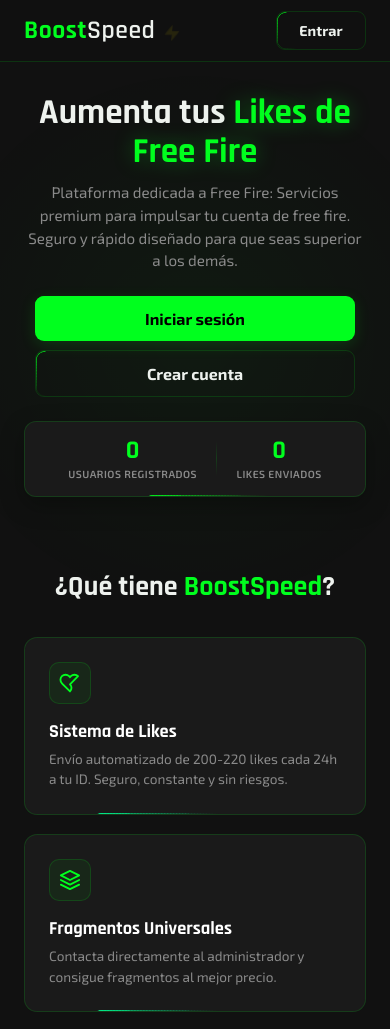
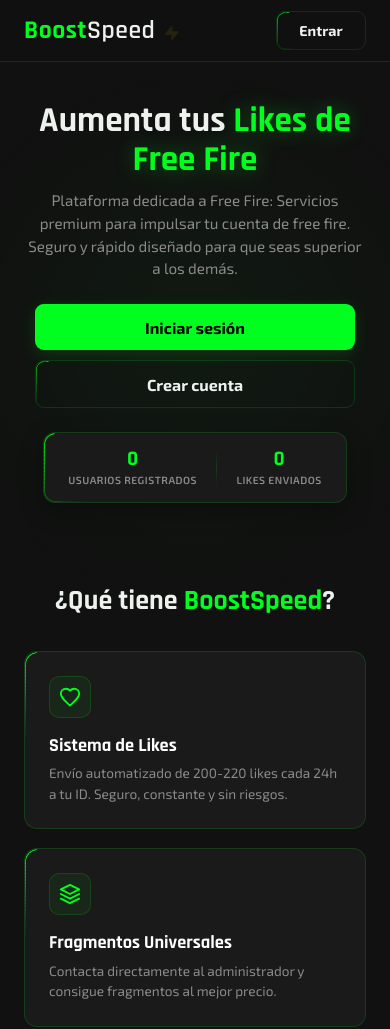
Before and after one commit to DUARTEbi/pruebasDePagina, a website: page public/index.html in a window 390 px wide. Shown: the top 1029 px of the page. Drawn offline with Linux system fonts and the light colour scheme; no server answers.

Commit message:
Update index.html

```diff
--- a/public/index.html
+++ b/public/index.html
@@ -6,107 +6,46 @@
 <meta name="theme-color" content="#111111"/>
 <title>BoostSpeed – Likes de Free Fire</title>
 <link rel="preconnect" href="https://fonts.googleapis.com"/>
-<link href="https://fonts.googleapis.com/css2?family=Rajdhani:wght@500;600;700;800&family=Exo+2:wght@400;500;600;700&display=swap" rel="stylesheet"/>
+<link href="https://fonts.googleapis.com/css2?family=Rajdhani:wght@500;600;700&family=Exo+2:wght@400;500;600;700&display=swap" rel="stylesheet"/>
 <style>
-:root {
-  --g: #00FF1E; --gm: #00e61a;
-  --bg: #111111; --bg2: #161616; --sur: #1a1a1a;
-  --bdr: rgba(0, 255, 30, 0.15); --txt: #eef2ee; --mut: #8a8a8a; --red: #ff4757;
-}
+:root{--g:#00FF1E;--gm:#00e61a;--bg:#111;--bg2:#161616;--sur:#1a1a1a;--bdr:rgba(0,255,30,.15);--txt:#eef2ee;--mut:#8a8a8a}
 *,*::before,*::after{box-sizing:border-box;margin:0;padding:0}
 body{font-family:'Exo 2',sans-serif;background:var(--bg);color:var(--txt);min-height:100vh;overflow-x:hidden}
-
-.bg-glow {
-  position:fixed;top:40%;left:50%;transform:translate(-50%,-50%);
-  width:600px;height:600px;border-radius:50%;
-  background:radial-gradient(circle,rgba(0,255,30,.04) 0%,transparent 65%);
-  pointer-events:none;z-index:0;
-}
-
-nav {
-  position:sticky;top:0;z-index:200;
-  background:rgba(17,17,17,.88);backdrop-filter:blur(10px);-webkit-backdrop-filter:blur(10px);
-  border-bottom:1px solid var(--bdr);padding:0 1.5rem;
-  display:flex;align-items:center;justify-content:space-between;
-  height:62px;
-}
-.logo { font-family:'Rajdhani',sans-serif;font-size:1.6rem;font-weight:800;color:var(--g);text-decoration:none;letter-spacing:0.5px;}
-.logo span { color:var(--txt);font-weight:600; }
-
+.bg-glow{position:fixed;top:40%;left:50%;transform:translate(-50%,-50%);width:600px;height:600px;border-radius:50%;background:radial-gradient(circle,rgba(0,255,30,.04)0%,transparent 65%);pointer-events:none;z-index:0}
+nav{position:sticky;top:0;z-index:200;background:rgba(17,17,17,.88);backdrop-filter:blur(10px);border-bottom:1px solid var(--bdr);padding:0 1.5rem;display:flex;align-items:center;justify-content:space-between;height:62px}
+.logo{font-family:'Rajdhani',sans-serif;font-size:1.6rem;font-weight:800;color:var(--g);text-decoration:none;letter-spacing:.5px}
+.logo span{color:var(--txt);font-weight:600}
 .rayo-impacto{color:#ffea00;display:inline-block;vertical-align:middle;width:.85em;height:.85em;margin-left:6px;will-change:transform,opacity,filter;transform-origin:center bottom;animation:strike 3.5s infinite linear}
 @keyframes strike{0%,80%,85%,92%,100%{opacity:.1;transform:scale(.9)rotate(0deg);filter:drop-shadow(0 0 2px rgba(255,234,0,.2))}82%{opacity:1;transform:scale(1.1)rotate(-5deg);filter:drop-shadow(0 0 10px #ffea00)}88%{opacity:1;transform:scale(1.3)rotate(6deg);filter:drop-shadow(0 0 15px #ffea00)drop-shadow(0 0 5px #fff)}}
-
-.btn {
-  display:inline-flex;align-items:center;justify-content:center;gap:8px;
-  padding:0.6rem 1.4rem;border-radius:9px;font-family:'Exo 2',sans-serif;
-  font-weight:700;font-size:0.9rem;border:none;color:#000;
-  transition:transform 0.2s,box-shadow 0.2s;position:relative;cursor:pointer;
-}
-.btn-ghost { background:transparent; border:1px solid var(--bdr); color:var(--txt); }
-.btn-ghost:hover { border-color:var(--g); color:var(--g); }
-.btn-p { background:var(--g); box-shadow:0 4px 15px rgba(0,255,30,.15); }
-.btn-p:hover { background:var(--gm); transform:translateY(-2px); box-shadow:0 8px 25px rgba(0,255,30,.25); }
-.btn-p:active, .btn-ghost:active { transform:scale(.97); }
-.btn-lg { padding:0.8rem 2rem; font-size:1rem; width:100%; max-width:320px; }
-
-/* HERO */
-.hero {
-  position:relative; z-index:1; padding:2rem 1.5rem;
-  display:flex; flex-direction:column; align-items:center; text-align:center;
-}
-.hero h1 {
-  font-family:'Rajdhani',sans-serif; font-size:clamp(2.2rem,8vw,3.8rem); font-weight:800;
-  line-height:1.1; margin-bottom:0.6rem; max-width:820px;
-}
-.hero h1 em {
-  font-style:normal; color:var(--g);
-  filter:drop-shadow(0 0 10px rgba(0,255,30,0.3));
-}
-.hero p { color:var(--mut); font-size:0.95rem; max-width:550px; line-height:1.5; margin-bottom:1.5rem; }
-
-.hero-cta { display:flex; flex-direction:column; gap:0.6rem; align-items:center; margin-bottom:1.5rem; width:100%; }
-
-.stats-board {
-  display:flex; align-items:center; justify-content:center; gap:2rem;
-  background:var(--sur); border:1px solid var(--bdr); border-radius:12px;
-  padding:0.9rem 2rem; width:max-content; max-width:100%; box-shadow:0 8px 25px rgba(0,0,0,0.3);
-}
-.stat-item { display:flex; flex-direction:column; align-items:center; }
-.stat-num { font-family:'Rajdhani',sans-serif; font-size:1.6rem; font-weight:800; color:var(--g); line-height:1; }
-.stat-lbl { font-size:0.65rem; text-transform:uppercase; color:var(--mut); margin-top:4px; font-weight:600; letter-spacing:0.5px;}
-.stat-sep { width:1px; height:35px; background:linear-gradient(to bottom,transparent,var(--bdr),transparent); }
-
-@media(max-width:400px){
-  .stats-board { align-items:center; gap:1.2rem; padding: 1rem 1.5rem; width:100%; }
-}
-
-/* SECCION CARDS */
-.sec { position:relative; z-index:1; padding:2.5rem 1.5rem; }
-.sec-title { text-align:center; margin-bottom:2rem; }
-.sec-title h2 { font-family:'Rajdhani',sans-serif; font-size:clamp(1.75rem,4vw,2.5rem); font-weight:700; }
-.sec-title h2 span { color:var(--g); }
-
-.grid {
-  display:grid; grid-template-columns:repeat(auto-fit, minmax(260px, 1fr)); gap:1.2rem;
-  max-width:1000px; margin:0 auto;
-}
-.card {
-  background:var(--sur); border:1px solid var(--bdr); border-radius:13px;
-  padding:1.5rem; position:relative; overflow:hidden;
-}
-.c-ico {
-  width:42px; height:42px; border-radius:10px; background:rgba(0,255,30,0.06);
-  border:1px solid rgba(0,255,30,0.15); display:flex; align-items:center; justify-content:center;
-  margin-bottom:1rem;
-}
-.c-ico svg { width:22px; height:22px; stroke:var(--g); fill:none; stroke-width:2; stroke-linecap:round; stroke-linejoin:round; }
-.card h3 { font-family:'Rajdhani',sans-serif; font-size:1.15rem; font-weight:700; margin-bottom:0.4rem; color: #fff;}
-.card p { color:var(--mut); font-size:0.85rem; line-height:1.5; }
-
-/* TRACER */
-.nl-canvas { position:absolute; top:0; left:0; width:100%; height:100%; pointer-events:none; z-index:2; border-radius:inherit; }
-
-/* MODALES */
+.btn{display:inline-flex;align-items:center;justify-content:center;gap:8px;padding:.6rem 1.4rem;border-radius:9px;font-family:'Exo 2',sans-serif;font-weight:700;font-size:.9rem;border:none;color:#000;transition:transform .2s,box-shadow .2s;position:relative;cursor:pointer}
+.btn-ghost{background:transparent;border:1px solid var(--bdr);color:var(--txt)}
+.btn-ghost:hover{border-color:var(--g);color:var(--g)}
+.btn-p{background:var(--g);box-shadow:0 4px 15px rgba(0,255,30,.15)}
+.btn-p:hover{background:var(--gm);transform:translateY(-2px);box-shadow:0 8px 25px rgba(0,255,30,.25)}
+.btn-p:active,.btn-ghost:active{transform:scale(.97)}
+.btn-lg{padding:.85rem 2rem;font-size:1rem;width:100%;max-width:320px}
+.hero{position:relative;z-index:1;padding:2.5rem 1.5rem;display:flex;flex-direction:column;align-items:center;text-align:center}
+.hero h1{font-family:'Rajdhani',sans-serif;font-size:clamp(2.2rem,8vw,3.8rem);font-weight:800;line-height:1.1;margin-bottom:.6rem;max-width:820px}
+.hero h1 em{font-style:normal;color:var(--g);filter:drop-shadow(0 0 10px rgba(0,255,30,.3))}
+.hero p{color:var(--mut);font-size:.95rem;max-width:550px;line-height:1.5;margin-bottom:1.5rem}
+.hero-cta{display:flex;flex-direction:column;gap:.6rem;align-items:center;margin-bottom:1.5rem;width:100%}
+.stats-board{display:flex;align-items:center;justify-content:center;gap:2rem;background:var(--sur);border:1px solid var(--bdr);border-radius:12px;padding:.9rem 2rem;width:max-content;max-width:100%;box-shadow:0 8px 25px rgba(0,0,0,.3);position:relative}
+.stat-item{display:flex;flex-direction:column;align-items:center}
+.stat-num{font-family:'Rajdhani',sans-serif;font-size:1.6rem;font-weight:800;color:var(--g);line-height:1}
+.stat-lbl{font-size:.65rem;text-transform:uppercase;color:var(--mut);margin-top:4px;font-weight:600;letter-spacing:.5px}
+.stat-sep{width:1px;height:35px;background:linear-gradient(to bottom,transparent,var(--bdr),transparent)}
+@media(max-width:400px){.stats-board{gap:1.2rem;padding:1rem 1.5rem}.stat-num{font-size:1.3rem}}
+.sec{position:relative;z-index:1;padding:2.5rem 1.5rem}
+.sec-title{text-align:center;margin-bottom:2rem}
+.sec-title h2{font-family:'Rajdhani',sans-serif;font-size:clamp(1.75rem,4vw,2.5rem);font-weight:700}
+.sec-title h2 span{color:var(--g)}
+.grid{display:grid;grid-template-columns:repeat(auto-fit,minmax(260px,1fr));gap:1.2rem;max-width:1000px;margin:0 auto}
+.card{background:var(--sur);border:1px solid var(--bdr);border-radius:13px;padding:1.5rem;position:relative;overflow:hidden}
+.c-ico{width:42px;height:42px;border-radius:10px;background:rgba(0,255,30,.06);border:1px solid rgba(0,255,30,.15);display:flex;align-items:center;justify-content:center;margin-bottom:1rem}
+.c-ico svg{width:22px;height:22px;stroke:var(--g);fill:none;stroke-width:2;stroke-linecap:round;stroke-linejoin:round}
+.card h3{font-family:'Rajdhani',sans-serif;font-size:1.15rem;font-weight:700;margin-bottom:.4rem;color:#fff}
+.card p{color:var(--mut);font-size:.85rem;line-height:1.5}
+.nl-canvas{position:absolute;top:0;left:0;width:100%;height:100%;pointer-events:none;z-index:2;border-radius:inherit}
 .ov{position:fixed;inset:0;background:rgba(0,0,0,.85);z-index:300;display:flex;align-items:center;justify-content:center;padding:1rem;opacity:0;pointer-events:none;transition:opacity .2s}
 .ov.open{opacity:1;pointer-events:all}
 .modal{background:var(--bg2);border:1px solid var(--bdr);border-radius:17px;padding:2rem;width:100%;max-width:400px;position:relative;transform:translateY(15px);transition:transform .2s,opacity .2s;opacity:0;max-height:90vh;overflow-y:auto}
@@ -123,16 +62,11 @@ nav {
 .btn-full{width:100%}
 .fl{font-size:.83rem;color:var(--mut);text-align:center;margin-top:.85rem}
 .fl a{color:var(--g);text-decoration:none;font-weight:700}
-
-/* NOTIFICACION FLOTANTE */
+footer{position:relative;z-index:1;border-top:1px solid var(--bdr);padding:1.5rem;text-align:center;color:var(--mut);font-size:.8rem}
+footer strong{color:var(--g)}
 #notif-container{position:fixed;left:18px;bottom:18px;z-index:500;display:flex;flex-direction:column-reverse;gap:.5rem;pointer-events:none;max-width:250px}
-.notif{
-  background:rgba(17,17,17,.95);border:1px solid rgba(0,255,30,.3);border-radius:10px;
-  padding:.6rem .85rem;display:flex;align-items:center;gap:.55rem;
-  backdrop-filter:blur(8px);box-shadow:0 4px 20px rgba(0,0,0,.5),0 0 12px rgba(0,255,30,.1);
-  animation:notifRise 4.5s forwards;
-}
-@keyframes notifRise{ 0%{transform:translateY(20px);opacity:0} 10%,80%{transform:translateY(0);opacity:1} 100%{transform:translateY(-20px);opacity:0} }
+.notif{background:rgba(17,17,17,.95);border:1px solid rgba(0,255,30,.3);border-radius:10px;padding:.6rem .85rem;display:flex;align-items:center;gap:.55rem;backdrop-filter:blur(8px);box-shadow:0 4px 20px rgba(0,0,0,.5),0 0 12px rgba(0,255,30,.1);animation:notifRise 4.5s forwards}
+@keyframes notifRise{0%{transform:translateY(20px);opacity:0}10%,80%{transform:translateY(0);opacity:1}100%{transform:translateY(-20px);opacity:0}}
 .notif-ico{width:28px;height:28px;border-radius:7px;background:rgba(0,255,30,.12);border:1px solid rgba(0,255,30,.2);display:flex;align-items:center;justify-content:center;flex-shrink:0}
 .notif-txt{flex:1;min-width:0}
 .notif-name{font-family:'Rajdhani',sans-serif;font-size:.9rem;font-weight:700;color:var(--txt);white-space:nowrap;overflow:hidden;text-overflow:ellipsis;line-height:1.2;}
@@ -177,7 +111,7 @@ nav {
 
   <div class="grid">
     <div class="card" id="card-1">
-      <div class="c-ico"><svg viewBox="0 0 24 24"><path d="M20.8 4.6a5.5 5.5 0 00-7.8 0L12 5.7l-1-1.1a5.5 5.5 0 00-7.8 7.8l1 1 7.8 7.8a5.5 5.5 0 000-7.8z"/></svg></div>
+      <div class="c-ico"><svg viewBox="0 0 24 24"><path d="M12 21.35l-1.45-1.32C5.4 15.36 2 12.28 2 8.5 2 5.42 4.42 3 7.5 3c1.74 0 3.41.81 4.5 2.09C13.09 3.81 14.76 3 16.5 3 19.58 3 22 5.42 22 8.5c0 3.78-3.4 6.86-8.55 11.54L12 21.35z"/></svg></div>
       <h3>Sistema de Likes</h3>
       <p>Envío automatizado de 200-220 likes cada 24h a tu ID. Seguro, constante y sin riesgos.</p>
     </div>
@@ -203,15 +137,14 @@ nav {
   <strong>BoostSpeed</strong> &copy; 2026 · Plataforma de likes para Free Fire · Activo 24/7
 </footer>
 
-<!-- MODALES -->
 <div class="ov" id="ov-login" onclick="cerrarModal('login',event)">
   <div class="modal" id="modal-login">
     <button class="mc" onclick="cerrarModal('login')">✕</button>
     <h2>Iniciar sesión</h2>
     <p class="sub">Bienvenido de vuelta a BoostSpeed</p>
-    <div class="fg"><label>Usuario</label><input type="text" placeholder="Tu nombre de usuario"/></div>
-    <div class="fg"><label>Contraseña</label><input type="password" placeholder="••••••••"/></div>
-    <button class="btn btn-p btn-full">Entrar →</button>
+    <div class="fg"><label>Usuario</label><input type="text" id="l-user" placeholder="Tu nombre de usuario" autocomplete="username"/></div>
+    <div class="fg"><label>Contraseña</label><input type="password" id="l-pass" placeholder="••••••••" autocomplete="current-password" onkeydown="if(event.key==='Enter')login()"/></div>
+    <button class="btn btn-p btn-full" onclick="login()">Entrar →</button>
     <div class="fl">¿No tienes cuenta? <a href="#" onclick="switchModal('login','registro');return false">Crear cuenta</a></div>
   </div>
 </div>
@@ -221,145 +154,105 @@ nav {
     <button class="mc" onclick="cerrarModal('registro')">✕</button>
     <h2>Crear cuenta</h2>
     <p class="sub">Empieza gratis en segundos</p>
-    <div class="fg"><label>Usuario</label><input type="text" placeholder="Elige un nombre de usuario"/></div>
-    <div class="fg"><label>Correo o teléfono</label><input type="text" placeholder="correo@ejemplo.com o +57..."/></div>
-    <div class="fg"><label>Contraseña</label><input type="password" placeholder="Mínimo 6 caracteres"/></div>
-    <button class="btn btn-p btn-full">Crear cuenta →</button>
+    <div class="fg"><label>Usuario</label><input type="text" id="r-user" placeholder="Elige un nombre de usuario" autocomplete="username"/></div>
+    <div class="fg"><label>Correo o teléfono</label><input type="text" id="r-contact" placeholder="correo@ejemplo.com o +57..."/></div>
+    <div class="fg"><label>Contraseña</label><input type="password" id="r-pass" placeholder="Mínimo 6 caracteres" autocomplete="new-password" onkeydown="if(event.key==='Enter')registro()"/></div>
+    <button class="btn btn-p btn-full" onclick="registro()">Crear cuenta →</button>
     <div class="fl">¿Ya tienes cuenta? <a href="#" onclick="switchModal('registro','login');return false">Iniciar sesión</a></div>
   </div>
 </div>
 
 <script>
-// BORDER TRACER - CORREGIDO
-function attachTracer(target, opt={}) {
-  if(!target) return;
+// NEON TRACER - Funcionando correctamente
+function attachTracer(target, opts) {
+  opts = opts || {};
+  const speed = opts.speed || 0.5;
+  const tailLen = opts.tail || 80;
+  const lineWidth = opts.width || 2;
 
-  // Evitar duplicados
-  if(target.dataset.hasTracer) return;
+  if (target.dataset.hasTracer) return;
   target.dataset.hasTracer = '1';
 
-  const cvs = document.createElement('canvas');
-  cvs.className = 'nl-canvas';
-  if(getComputedStyle(target).position === 'static') target.style.position = 'relative';
-  target.appendChild(cvs);
+  const canvas = document.createElement('canvas');
+  canvas.className = 'nl-canvas';
+  if (getComputedStyle(target).position === 'static') target.style.position = 'relative';
+  target.appendChild(canvas);
 
-  const ctx = cvs.getContext('2d');
-  let path, total, w, h, pos=0, then=performance.now();
-  let isReady = false;
+  const ctx = canvas.getContext('2d');
+  let W = 0, H = 0, R = 0, P = 0, pos = 0;
 
   function resize() {
     const rect = target.getBoundingClientRect();
-    w = Math.max(1, Math.round(rect.width));
-    h = Math.max(1, Math.round(rect.height));
-
-    if(w === 0 || h === 0) return;
-
-    cvs.width = w;
-    cvs.height = h;
-
-    const bs = getComputedStyle(target);
-    const r = Math.max(0, Math.min(parseFloat(bs.borderRadius) || 0, w/2, h/2));
-    const q = 0.5 * Math.PI * r;
-
-    // Perímetro total
-    total = 2 * (w + h) - 8 * r + 2 * Math.PI * r;
-
-    // Definir segmentos del path
-    path = [
-      {len: w - 2*r, type:'L', x0: r, y0: 0, dx: 1, dy: 0}, // top
-      {len: q, type:'A', cx: w-r, cy: r, r: r, a0: -Math.PI/2, da: Math.PI/2}, // tr
-      {len: h - 2*r, type:'L', x0: w, y0: r, dx: 0, dy: 1}, // right
-      {len: q, type:'A', cx: w-r, cy: h-r, r: r, a0: 0, da: Math.PI/2}, // br
-      {len: w - 2*r, type:'L', x0: w-r, y0: h, dx: -1, dy: 0}, // bottom
-      {len: q, type:'A', cx: r, cy: h-r, r: r, a0: Math.PI/2, da: Math.PI/2}, // bl
-      {len: h - 2*r, type:'L', x0: 0, y0: h-r, dx: 0, dy: -1}, // left
-      {len: q, type:'A', cx: r, cy: r, r: r, a0: Math.PI, da: Math.PI/2} // tl
-    ];
-
-    isReady = true;
+    W = Math.round(rect.width);
+    H = Math.round(rect.height);
+    if (!W || !H) return;
+    canvas.width = W;
+    canvas.height = H;
+    R = parseFloat(getComputedStyle(target).borderRadius) || 0;
+    R = Math.min(R, W / 2, H / 2);
+    P = 2 * (W + H) - 8 * R + 2 * Math.PI * R;
   }
 
-  // Inicializar resize
+  new ResizeObserver(resize).observe(target);
   resize();
 
-  // Observar cambios de tamaño
-  if('ResizeObserver' in window) {
-    new ResizeObserver(resize).observe(target);
-  }
-  window.addEventListener('resize', resize, {passive: true});
-
   function getPoint(t) {
-    // Normalizar t al rango [0, total]
-    t = ((t % total) + total) % total;
-
-    for(let seg of path) {
-      if(t <= seg.len + 0.001) {
-        if(seg.type === 'L') {
-          return {
-            x: seg.x0 + seg.dx * t,
-            y: seg.y0 + seg.dy * t
-          };
-        } else {
-          const angle = seg.a0 + (t / seg.len) * seg.da;
-          return {
-            x: seg.cx + seg.r * Math.cos(angle),
-            y: seg.cy + seg.r * Math.sin(angle)
-          };
-        }
-      }
-      t -= seg.len;
+    t = ((t % P) + P) % P;
+    const q = 0.5 * Math.PI * R;
+    if (t < W - 2 * R) return { x: R + t, y: 0 };
+    t -= W - 2 * R;
+    if (t < q) {
+      const a = -Math.PI / 2 + (t / q) * (Math.PI / 2);
+      return { x: W - R + R * Math.cos(a), y: R + R * Math.sin(a) };
     }
-    return {x: 0, y: 0};
+    t -= q;
+    if (t < H - 2 * R) return { x: W, y: R + t };
+    t -= H - 2 * R;
+    if (t < q) {
+      const a = (t / q) * (Math.PI / 2);
+      return { x: W - R + R * Math.cos(a), y: H - R + R * Math.sin(a) };
+    }
+    t -= q;
+    if (t < W - 2 * R) return { x: W - R - t, y: H };
+    t -= W - 2 * R;
+    if (t < q) {
+      const a = Math.PI / 2 + (t / q) * (Math.PI / 2);
+      return { x: R + R * Math.cos(a), y: H - R + R * Math.sin(a) };
+    }
+    t -= q;
+    if (t < H - 2 * R) return { x: 0, y: H - R - t };
+    t -= H - 2 * R;
+    const a = Math.PI + (t / q) * (Math.PI / 2);
+    return { x: R + R * Math.cos(a), y: R + R * Math.sin(a) };
   }
 
-  function run(now) {
-    requestAnimationFrame(run);
+  let lastTime = performance.now();
 
-    if(!isReady || !w || !h || !total) {
-      resize();
-      return;
-    }
-
-    const dt = Math.min((now - then) / 1000, 0.05);
-    then = now;
-
-    ctx.clearRect(0, 0, w, h);
-
-    // Velocidad en píxeles por segundo
-    const speed = (opt.speed || 0.5) * total;
-    pos = (pos + speed * dt) % total;
-
-    // Longitud de la cola (en píxeles)
-    const tailLen = opt.tail || 80;
-
-    // Dibujar la cola con gradiente
-    const segments = 40;
+  function draw(now) {
+    requestAnimationFrame(draw);
+    if (!W || !P) return;
+    const dt = Math.min((now - lastTime) / 1000, 0.05);
+    lastTime = now;
+    ctx.clearRect(0, 0, W, H);
+    pos = (pos + speed * dt) % P;
+    const segs = 30;
     ctx.lineCap = 'round';
-    ctx.lineJoin = 'round';
-
-    for(let i = 0; i < segments; i++) {
-      const t1 = pos - (i / segments) * tailLen;
-      const t2 = pos - ((i + 1) / segments) * tailLen;
-
-      // No dibujar si cruza el inicio
-      if(t2 < 0 && t1 > 0) continue;
-
+    for (let i = 0; i < segs; i++) {
+      const t1 = pos - (i / segs) * tailLen;
+      const t2 = pos - ((i + 1) / segs) * tailLen;
+      if (t2 < 0 && t1 > 0) continue;
       const p1 = getPoint(t1);
       const p2 = getPoint(t2);
-
-      const alpha = 1 - (i / segments);
-      const color = opt.color || '0,255,30';
-      ctx.strokeStyle = `rgba(${color}, ${alpha * 0.9})`;
-      ctx.lineWidth = (opt.weight || 2) * (0.5 + 0.5 * alpha);
-
+      const alpha = 1 - (i / segs);
+      ctx.strokeStyle = `rgba(0, 255, 30, ${alpha * 0.9})`;
+      ctx.lineWidth = lineWidth * (0.5 + 0.5 * alpha);
       ctx.beginPath();
       ctx.moveTo(p1.x, p1.y);
       ctx.lineTo(p2.x, p2.y);
       ctx.stroke();
     }
   }
-
-  requestAnimationFrame(run);
+  requestAnimationFrame(draw);
 }
 
 // MODALES
@@ -369,7 +262,7 @@ function abrirModal(n) {
   document.getElementById('ov-' + n).classList.add('open');
   if (!modalTracers[n]) {
     modalTracers[n] = true;
-    attachTracer(document.getElementById('modal-' + n), { color: '0,255,30', speed: 0.4, tail: 100, weight: 1.5 });
+    attachTracer(document.getElementById('modal-' + n), { speed: 0.4, tail: 100, width: 1.5 });
   }
 }
 
@@ -383,29 +276,49 @@ function switchModal(from, to) {
   setTimeout(() => abrirModal(to), 150);
 }
 
-document.addEventListener('DOMContentLoaded', () => {
-  // Stats
-  fetch('/api/public-stats')
-    .then(r => r.ok ? r.json() : null)
-    .then(d => {
-      if (d) {
-        document.getElementById('tk-users').textContent = (d.usuarios || 0).toLocaleString('es');
-        document.getElementById('tk-likes').textContent = (d.likes || 0).toLocaleString('es');
-      }
-    })
-    .catch(() => {});
+// API functions
+async function login() {
+  const user = document.getElementById('l-user').value.trim();
+  const pass = document.getElementById('l-pass').value;
+  if (!user || !pass) return alert('Completa todos los campos');
+  try {
+    const res = await fetch('/api/login', {
+      method: 'POST',
+      headers: {'Content-Type': 'application/json'},
+      body: JSON.stringify({ username: user, password: pass })
+    });
+    const data = await res.json();
+    if (!data.ok) return alert(data.error || 'Error al iniciar sesión');
+    localStorage.setItem('bs_token', data.token);
+    localStorage.setItem('bs_user', JSON.stringify(data.user));
+    location.href = '/dashboard.html';
+  } catch(e) {
+    alert('Error de conexión');
+  }
+}
 
-  // Tracers
-  attachTracer(document.getElementById('btn-entrar'), { color: '0,255,30', speed: 0.6, tail: 60, weight: 1.5 });
-  attachTracer(document.getElementById('btn-login-hero'), { color: '0,255,30', speed: 0.6, tail: 60, weight: 1.5 });
-  attachTracer(document.getElementById('btn-registro-hero'), { color: '0,255,30', speed: 0.6, tail: 60, weight: 1.5 });
-  attachTracer(document.getElementById('stats-board'), { color: '0,255,30', speed: 0.35, tail: 120, weight: 2 });
+async function registro() {
+  const user = document.getElementById('r-user').value.trim();
+  const contact = document.getElementById('r-contact').value.trim();
+  const pass = document.getElementById('r-pass').value;
+  if (!user || !contact || !pass) return alert('Completa todos los campos');
+  try {
+    const res = await fetch('/api/registro', {
+      method: 'POST',
+      headers: {'Content-Type': 'application/json'},
+      body: JSON.stringify({ username: user, contact, password: pass })
+    });
+    const data = await res.json();
+    if (!data.ok) return alert(data.error || 'Error al registrarse');
+    localStorage.setItem('bs_token', data.token);
+    localStorage.setItem('bs_user', JSON.stringify(data.user));
+    location.href = '/dashboard.html';
+  } catch(e) {
+    alert('Error de conexión');
+  }
+}
 
-  const cardOpts = { color: '0,255,150', speed: 0.35, tail: 120, weight: 2 };
-  for(let i=1; i<=4; i++) attachTracer(document.getElementById('card-'+i), cardOpts);
-});
-
-/* ── NOTIFICACIONES FLOTANTES ── */
+// NOTIFICACIONES
 let notifVistas = new Set(), notifQueue = [];
 function mostrarNotif(username, likesAgregados) {
   const cont = document.getElementById('notif-container');
@@ -445,12 +358,34 @@ function processNotifQueue() {
   }
 }
 
-(async () => {
-  await pollNotificaciones();
-  notifQueue = [];
+// INIT
+document.addEventListener('DOMContentLoaded', () => {
+  // Stats
+  fetch('/api/public-stats')
+    .then(r => r.ok ? r.json() : null)
+    .then(d => {
+      if (d) {
+        document.getElementById('tk-users').textContent = (d.usuarios || 0).toLocaleString('es');
+        document.getElementById('tk-likes').textContent = (d.likes || 0).toLocaleString('es');
+      }
+    })
+    .catch(() => {});
+
+  // Tracers
+  attachTracer(document.getElementById('btn-entrar'), { speed: 0.6, tail: 60, width: 1.5 });
+  attachTracer(document.getElementById('btn-login-hero'), { speed: 0.6, tail: 60, width: 1.5 });
+  attachTracer(document.getElementById('btn-registro-hero'), { speed: 0.6, tail: 60, width: 1.5 });
+  attachTracer(document.getElementById('stats-board'), { speed: 0.35, tail: 120, width: 2 });
+  attachTracer(document.getElementById('card-1'), { speed: 0.3, tail: 100, width: 2 });
+  attachTracer(document.getElementById('card-2'), { speed: 0.32, tail: 100, width: 2 });
+  attachTracer(document.getElementById('card-3'), { speed: 0.34, tail: 100, width: 2 });
+  attachTracer(document.getElementById('card-4'), { speed: 0.36, tail: 100, width: 2 });
+
+  // Notificaciones
+  pollNotificaciones();
   setInterval(pollNotificaciones, 8000);
   setInterval(processNotifQueue, 3000);
-})();
+});
 </script>
 </body>
 </html>
```
